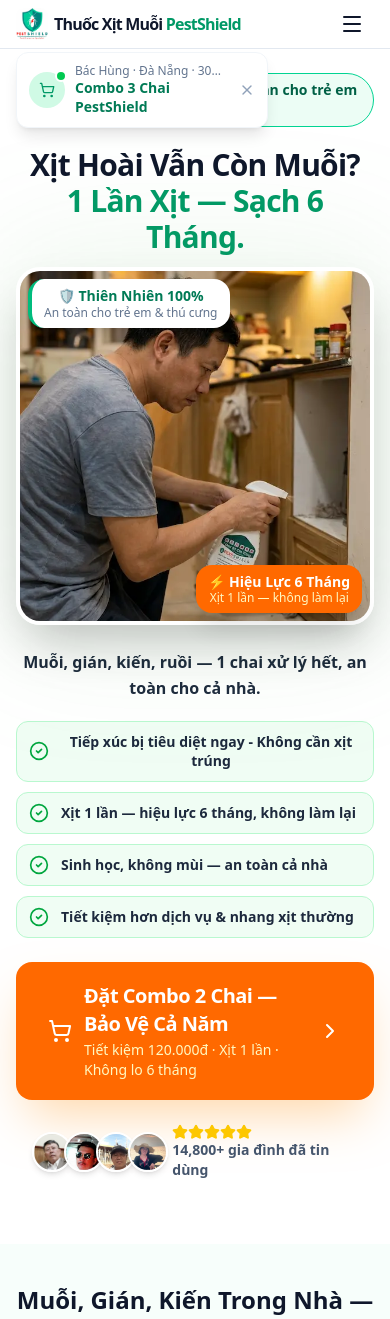
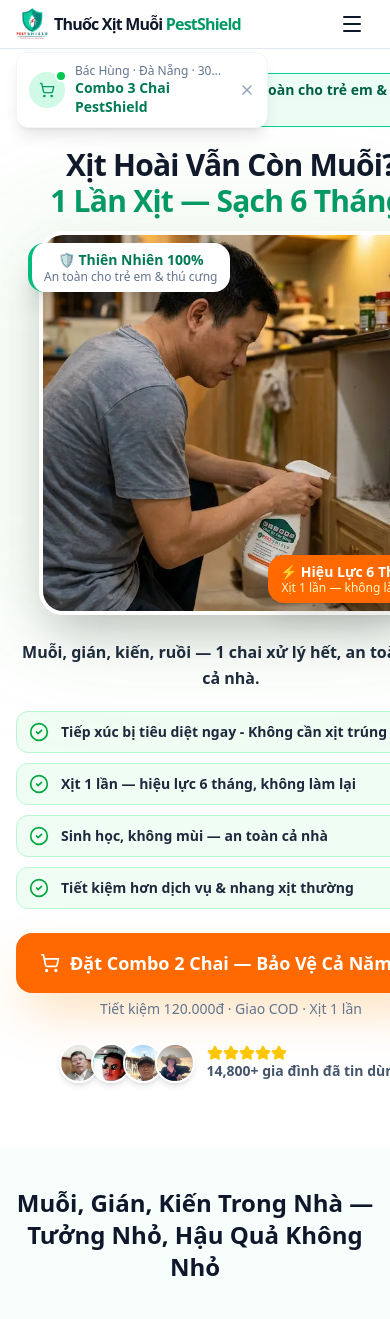
Before and after one commit to dainguyen2312/Thuocdietmuoinew, a React (Vite) app: page / in a window 390 px wide. Shown: the top 1319 px of the page. Built offline with nearby package versions, Linux system fonts and the light colour scheme.

Commit message:
fix: hero CTA button 1 dòng, sub text ngoài button, tối ưu mobile

```diff
--- a/src/App.tsx
+++ b/src/App.tsx
@@ -976,17 +976,17 @@
                 </div>
 
                 <div className="flex flex-col sm:flex-row gap-4 mb-6 md:mb-10 justify-center lg:justify-start">
-                  <button
-                    onClick={() => { trackCTAClick('Đặt Combo 2 Chai', 'hero'); scrollToOrder(); }}
-                    className="group flex items-center justify-center gap-3 bg-orange-500 text-white px-8 py-5 rounded-2xl font-black text-xl hover:bg-orange-600 transition-all shadow-2xl shadow-orange-200 hover:scale-105 active:scale-95 w-full sm:w-auto"
-                  >
-                    <ShoppingCart className="w-6 h-6 flex-shrink-0" />
-                    <span className="block leading-snug text-left">
-                      <span className="block text-xl font-black tracking-tight">Đặt Combo 2 Chai — Bảo Vệ Cả Năm</span>
-                      <small className="block text-sm font-medium text-yellow-100 mt-0.5">Tiết kiệm 120.000đ · Xịt 1 lần · Không lo 6 tháng</small>
-                    </span>
-                    <ChevronRight className="w-6 h-6 flex-shrink-0 group-hover:translate-x-1 transition-transform" />
-                  </button>
+                  <div className="flex flex-col items-center sm:items-start gap-1.5 w-full sm:w-auto">
+                    <button
+                      onClick={() => { trackCTAClick('Đặt Combo 2 Chai', 'hero'); scrollToOrder(); }}
+                      className="group flex items-center justify-center gap-2.5 bg-orange-500 text-white px-6 py-4 rounded-2xl font-black text-lg hover:bg-orange-600 transition-all shadow-2xl shadow-orange-200 hover:scale-105 active:scale-95 w-full whitespace-nowrap"
+                    >
+                      <ShoppingCart className="w-5 h-5 flex-shrink-0" />
+                      <span className="whitespace-nowrap">Đặt Combo 2 Chai — Bảo Vệ Cả Năm</span>
+                      <ChevronRight className="w-5 h-5 flex-shrink-0 group-hover:translate-x-1 transition-transform" />
+                    </button>
+                    <p className="text-sm font-medium text-slate-500 text-center sm:text-left whitespace-nowrap">Tiết kiệm 120.000đ · Giao COD · Xịt 1 lần</p>
+                  </div>
                   <div className="flex items-center gap-3 px-4 py-2 justify-center">
                     <div className="flex -space-x-2">
                       {[1,2,3,4].map(i => (
```
